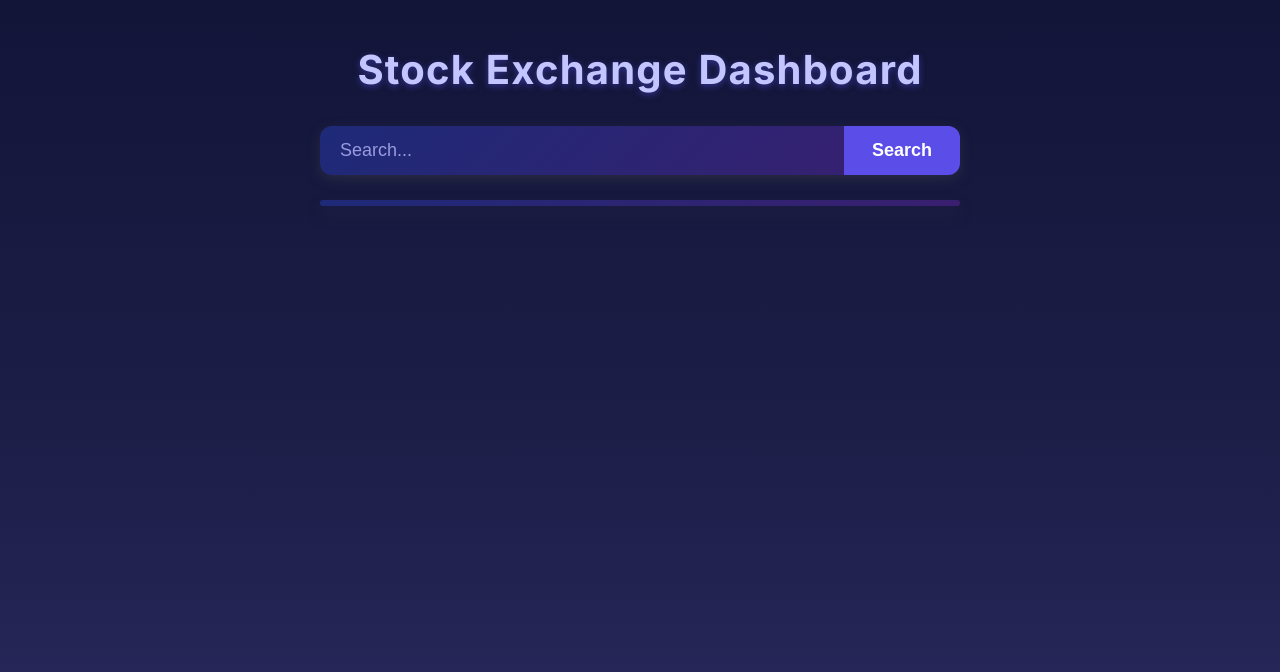
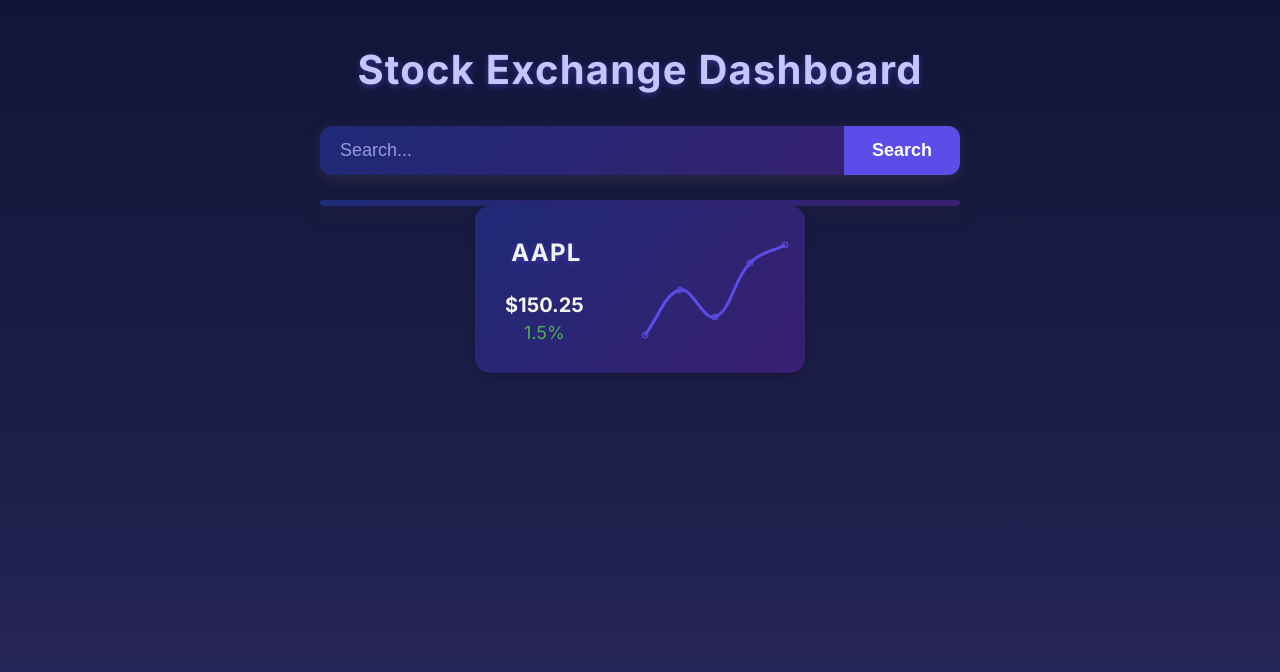
Before and after one commit to mwlky/StockTracer, a React (Vite) app in the folder frontend/: page / in a window 1280 px wide. Shown: the top 672 px of the page. Built offline with nearby package versions, Linux system fonts and the light colour scheme.

Commit message:
added stockcard

```diff
--- a/frontend/src/App.tsx
+++ b/frontend/src/App.tsx
@@ -1,6 +1,7 @@
 import "./App.css";
 import Divider from "./divider/Divider";
 import Searchbar from "./searchbar/Searchbar";
+import StockCard from "./stockcard/StockCard";
 
 function App() {
   return (
@@ -9,6 +10,7 @@
         <h1>Stock Exchange Dashboard</h1>
         <Searchbar />
         <Divider />
+        <StockCard title="AAPL" price={150.25} change={1.5} />
       </div>
     </>
   );
--- /dev/null
+++ b/frontend/src/stockcard/StockCard.css
@@ -0,0 +1,74 @@
+.stockcard {
+    background: linear-gradient(135deg, #1e2a78, #3a1f6f);
+    border-radius: 15px;
+    padding: 15px;
+    width: 100%;
+    max-width: 330px;
+    box-sizing: border-box;
+    overflow: hidden;
+    box-shadow: 0 4px 8px rgba(0, 0, 0, 0.2);
+}
+
+.stockcard h1 {
+    color: #F2F4F3;
+    font-size: clamp(1.5rem, 1.4vw, 2rem);
+    text-align: left;
+    padding-left: 5%;
+}
+
+.numbers-container {
+    display: flex;
+    flex-direction: column;
+    align-items: center;
+    justify-content: space-between;
+    gap: 25px;
+    padding: 5%;
+}
+
+.numbers-container p {
+    margin: 0;
+}
+
+.info-container {
+    display: flex;
+    flex-direction: row;
+    align-items: center;
+    justify-content: space-between;
+}
+
+.chart-container {
+    width: 40%;
+    height: 100px;
+    min-width: 150px;
+    position: relative;
+}
+
+.price-change {
+    display: flex;
+    flex-direction: column;
+    align-items: center;
+    justify-content: center;
+    gap: 5px;
+}
+
+.price-text{
+    font-size: 20px;
+    color: #F2F4F3;
+    font-weight: bold;
+}
+
+.percentage-text-positive{
+    font-size: 18px;
+    color: #4CAF50;
+}
+
+.percentage-text-negative{
+    font-size: 18px;
+    color: red;
+}
+
+@media (max-width: 440px){
+    .stockcard{
+        max-width: 300px;
+    }
+}
--- /dev/null
+++ b/frontend/src/stockcard/StockCard.tsx
@@ -0,0 +1,83 @@
+import React from "react";
+import { Line } from "react-chartjs-2";
+import {
+  Chart as ChartJS,
+  LineElement,
+  CategoryScale,
+  LinearScale,
+  PointElement,
+  Tooltip,
+  Legend,
+} from "chart.js";
+
+import "./StockCard.css";
+
+ChartJS.register(
+  LineElement,
+  CategoryScale,
+  LinearScale,
+  PointElement,
+  Tooltip,
+  Legend
+);
+
+interface StockCardProps {
+  title: string;
+  price: number;
+  change: number;
+}
+
+const StockCard: React.FC<StockCardProps> = ({ title, price, change }) => {
+  const chartData = React.useMemo(() => ({
+    labels: ["Mon", "Tue", "Wed", "Thu", "Fri"],
+    datasets: [
+      {
+        label: "Price",
+        data: [100, 105, 102, 108, 110],
+        borderColor: "#5a4de8",
+        backgroundColor: "rgba(90, 77, 232, 0.2)",
+        tension: 0.4,
+        fill: true,
+      },
+    ],
+  }), []);
+
+  const chartOptions = React.useMemo(() => ({
+    responsive: true,
+    maintainAspectRatio: false as const,
+    plugins: {
+      legend: {
+        display: false,
+      },
+    },
+    scales: {
+      x: {
+        display: false,
+      },
+      y: {
+        display: false,
+      },
+    },
+  }), []);
+
+  const percentageClass = change >= 0 ? "percentage-text-positive" : "percentage-text-negative";
+
+  return (
+    <div className="stockcard">
+      <div className="info-container">
+        <div className="numbers-container">
+          <h1>{title}</h1>
+          <div className="price-change">
+            <p className="price-text">${price}</p>
+            <p className={percentageClass}> {change}%</p>
+          </div>
+        </div>
+        <div className="chart-container">
+          <Line data={chartData} options={chartOptions} />
+        </div>
+      </div>
+    </div>
+  );
+};
+
+export default StockCard;
--- /dev/null
+++ b/package.json
@@ -0,0 +1,6 @@
+{
+  "dependencies": {
+    "chart.js": "^4.5.0",
+    "react-chartjs-2": "^5.3.0"
+  }
+}
```
Also changed, not shown: 1 other file (tests, documents, lock files or other folders).
